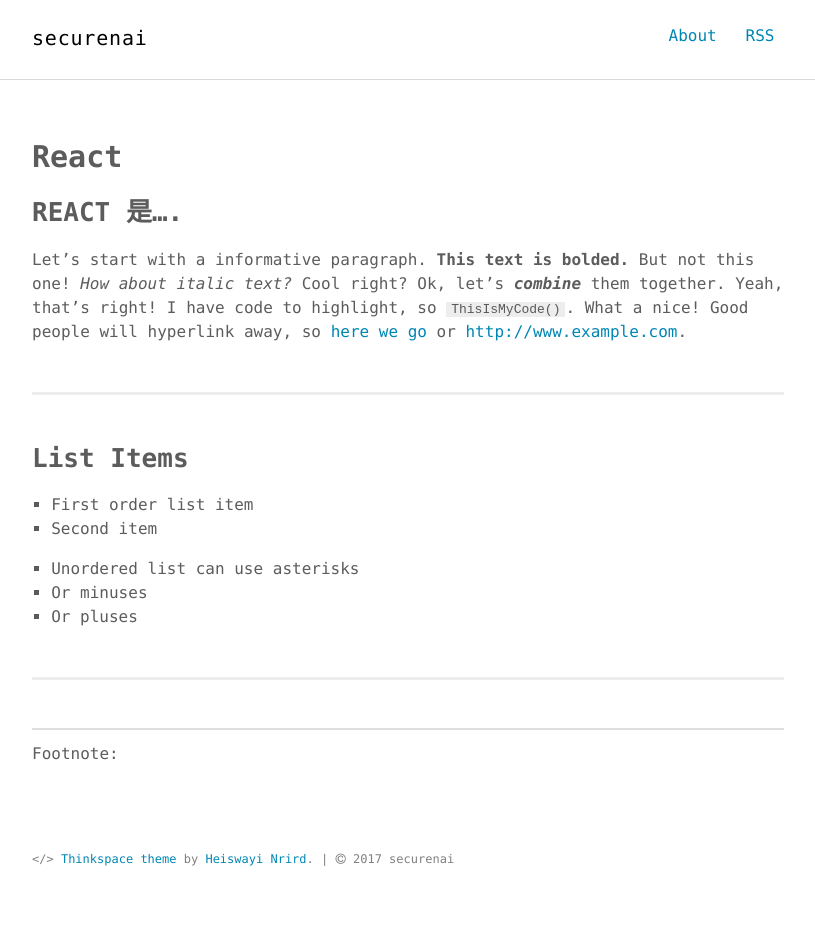
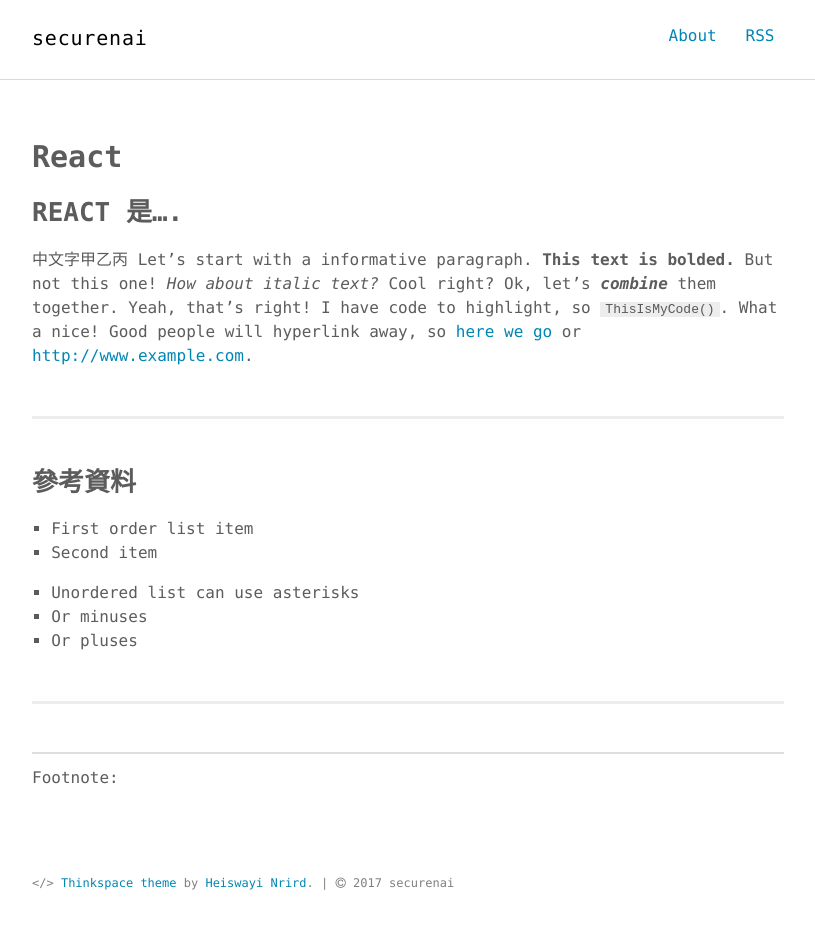
Before and after one commit to securenai/securenai.github.io, a Jekyll site: the page built from react.md, in a window 1280 px wide. Shown: the whole page, without its empty margins (232-1047 px from the left). Built offline with Jekyll 4.4.1, drawn with Linux system fonts in a browser that asks for light colours; before the commit the page ends 916 px from its top, so only the background shows below that.

Commit message:
Updated react.md

```diff
--- a/react.md
+++ b/react.md
@@ -10,11 +10,12 @@
 
 ## REACT 是....
 
+中文字甲乙丙
 Let's start with a informative paragraph. **This text is bolded.** But not this one! _How about italic text?_ Cool right? Ok, let's **_combine_** them together. Yeah, that's right! I have code to highlight, so `ThisIsMyCode()`. What a nice! Good people will hyperlink away, so [here we go](#) or [http://www.example.com](http://www.example.com).
 
 <div class="divider"></div>
 
-## List Items
+## 參考資料
 
 1. First order list item
 2. Second item
```
